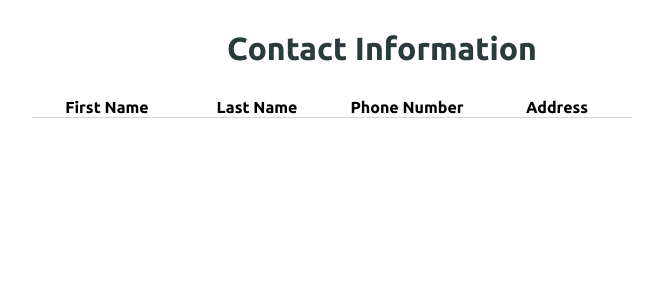
After one commit to HugoBobadilla/djangocrud, a Django app: page // in a window 1280 px wide. The commit adds this page. Shown: the top 300 px of the page, without its empty margins (258-921 px from the left). Run offline with Django 4.2, Linux system fonts and the light colour scheme; data that the repository does not hold is empty.

Commit message:
Add styles

```diff
--- a/Contacts/urls.py
+++ b/Contacts/urls.py
@@ -2,8 +2,8 @@ from django.urls import path
 from . import views
 
 urlpatterns = [
-  path('', views.crate_contact, name='create-contact'),
-  path('search/', views.retrieve_contact, name='retrieve-contact'),
+  path('/', views.retrieve_contact, name='retrieve-contact'),
+  path('create/', views.crate_contact, name='create-contact'),
   path('update/<int:pk>', views.update_contact, name='update-contact'),
   path('delete/<int:pk>', views.delete_contact, name='delete-contact')
 ]
--- a/Contacts/views.py
+++ b/Contacts/views.py
@@ -11,7 +11,7 @@ def crate_contact(request):
     if form.is_valid():
       try:
         form.save()
-        return redirect('search/')
+        return redirect('/')
       except:
         pass
   else:
@@ -22,7 +22,7 @@ def crate_contact(request):
 
 def retrieve_contact(request):
   contacts = Contact.objects.all()
-  return render(request, 'search.html', {'contacts': contacts})
+  return render(request, 'index.html', {'contacts': contacts})
 
 
 def update_contact(request, pk):
@@ -33,7 +33,7 @@ def update_contact(request, pk):
     form = ContactForm(request.POST, instance=contacts)
     if form.is_valid():
       form.save()
-      return redirect('/search')
+      return redirect('/')
 
   context = {
     'contacts': contacts,
@@ -48,7 +48,7 @@ def delete_contact(request, pk):
 
   if request.method == "POST":
     contact.delete()
-    return redirect('/search')
+    return redirect('/')
 
   context = {
     'contact': contact
--- /dev/null
+++ b/static/css/style.css
@@ -0,0 +1,138 @@
+@import url('https://fonts.googleapis.com/css2?family=Ubuntu:wght@300;400;500;700&display=swap');
+
+html {
+  box-sizing: border-box;
+}
+
+*, *::before, *::after {
+  box-sizing: inherit;
+}
+
+body {
+  font-family: 'Ubuntu', sans-serif;
+  margin: 0;
+  padding: 0;
+}
+
+.container {
+  width: 700px;
+  max-width: 80%;
+  height: 100%;
+  margin: 0 auto;
+}
+
+h1 {
+  text-align: center;
+  color: rgb(42, 59, 59);
+  margin: 30px 0px;
+}
+
+label {
+  display: block;
+  margin: 8px 0px;
+  font-weight: 500;
+}
+
+input[type="text"] {
+  border: thin solid gray;
+  border-radius: 5px;
+  padding: 7px;
+  height: 40px;
+  width: 100%;
+}
+
+input[type="text"]:focus {
+  outline: none;
+  box-shadow: 0px 0px 4px gray;
+}
+
+input[type="submit"] {
+  cursor: pointer;
+  display: block;
+  margin-top: 15px;
+  margin-bottom: 10px;
+  border: none;
+  border-radius: 5px;
+  background-color: #4681f4;
+  color: #fff;
+  padding: 15px 25px;
+  font-size: 16px;
+  font-weight: 700;
+}
+
+.btn-edit {
+  cursor: pointer;
+  display: block;
+  margin-top: 15px;
+  margin-bottom: 10px;
+  border: none;
+  border-radius: 5px;
+  background-color: #5adbb5;
+  color: #fff;
+  padding: 15px 25px;
+  font-size: 16px;
+  font-weight: 700;
+}
+
+.btn-delete {
+  cursor: pointer;
+  display: block;
+  margin-top: 15px;
+  margin-bottom: 10px;
+  border: none;
+  border-radius: 5px;
+  background-color: #dd7973;
+  color: #fff;
+  padding: 15px 25px;
+  font-size: 16px;
+  font-weight: 700;
+  margin-left: 5px;
+}
+
+input[type="submit"]:hover {
+  opacity: 0.9;
+}
+
+.form {
+  border-radius: 5px;
+  width: 70%;
+  margin: 0 auto;
+  background-color: #E5E4E2;
+  padding: 20px;
+  box-shadow: 0px 0px 4px gray;
+}
+
+table {
+  border-collapse: collapse;
+}
+
+tr {
+  border-bottom: 1px solid lightgray;
+}
+
+th {
+  width: 150px;
+}
+
+a {
+  text-decoration: none;
+}
+
+.remove-form {
+  width: 90%;
+  box-shadow: 0px 0px 5px lightgrey;
+  border-radius: 5px;
+  margin: 30px auto;
+  display: flex;
+  flex-direction: column;
+  align-items: center;
+  justify-content: center;
+}
+
+.alert {
+  border-radius: 5px;
+  background-color: rgb(235, 88, 110);
+  color: #fff;
+  font-weight: 500;
+  padding: 30px;
+}
--- /dev/null
+++ b/templates/index.html
@@ -0,0 +1,42 @@
+{% load static %}
+<!DOCTYPE html>
+<html lang="en">
+<head>
+  <meta charset="UTF-8">
+  <meta http-equiv="X-UA-Compatible" content="IE=edge">
+  <meta name="viewport" content="width=device-width, initial-scale=1.0">
+  <link rel="stylesheet" href="{% static 'css/style.css' %}">
+  <title>Contacts CRUD APP | Search Contact</title>
+</head>
+<body>
+  <h1>Contact Information</h1>
+  <div class="container">
+    <table>
+      <thead>
+        <tr>
+          <th>First Name</th>
+          <th>Last Name</th>
+          <th>Phone Number</th>
+          <th>Address</th>
+        </tr>
+      </thead>
+      <tbody>
+        {% for contact in contacts %}
+        <tr>
+          <td>{{ contact.first_name }}</td>
+          <td>{{ contact.last_name }}</td>
+          <td>{{ contact.phone_number }}</td>
+          <td>{{ contact.address }}</td>
+          <td>
+            <a class="btn-edit" href="/update/{{contact.contactId}}">Update</a>
+          </td>
+          <td>
+            <a class="btn-delete" href="/delete/{{contact.contactId}}">Delete</a>
+          </td>
+        </tr>
+        {% endfor %}
+      </tbody>
+    </table>
+  </div>
+</body>
+</html>
```
Also changed, not shown: djangocrud/settings.py (+9 -0 lines), templates/create.html (+10 -6 lines), templates/remove.html (+7 -5 lines), templates/search.html (deleted, +0 -38 lines), templates/update.html (+10 -6 lines).
